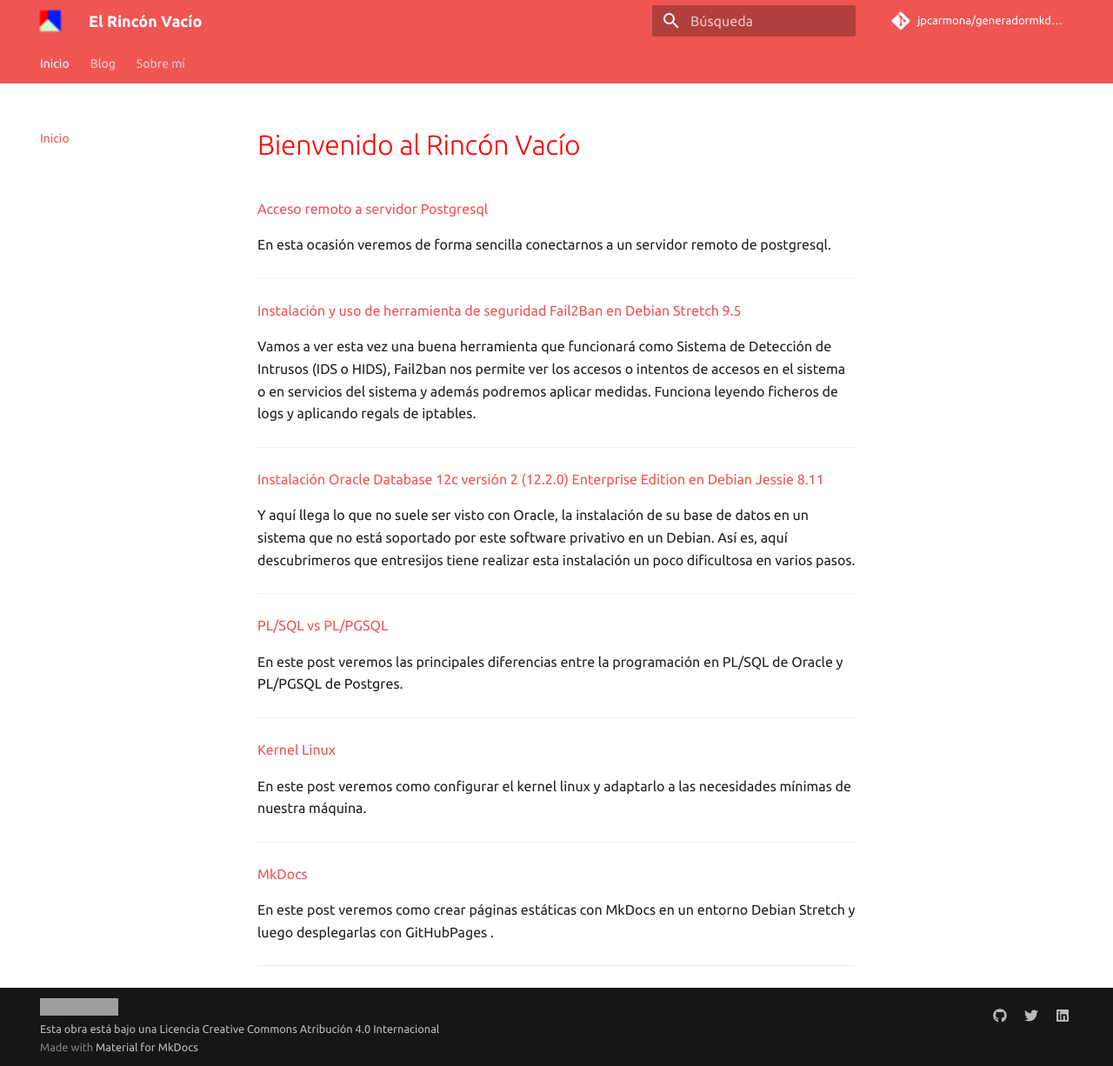
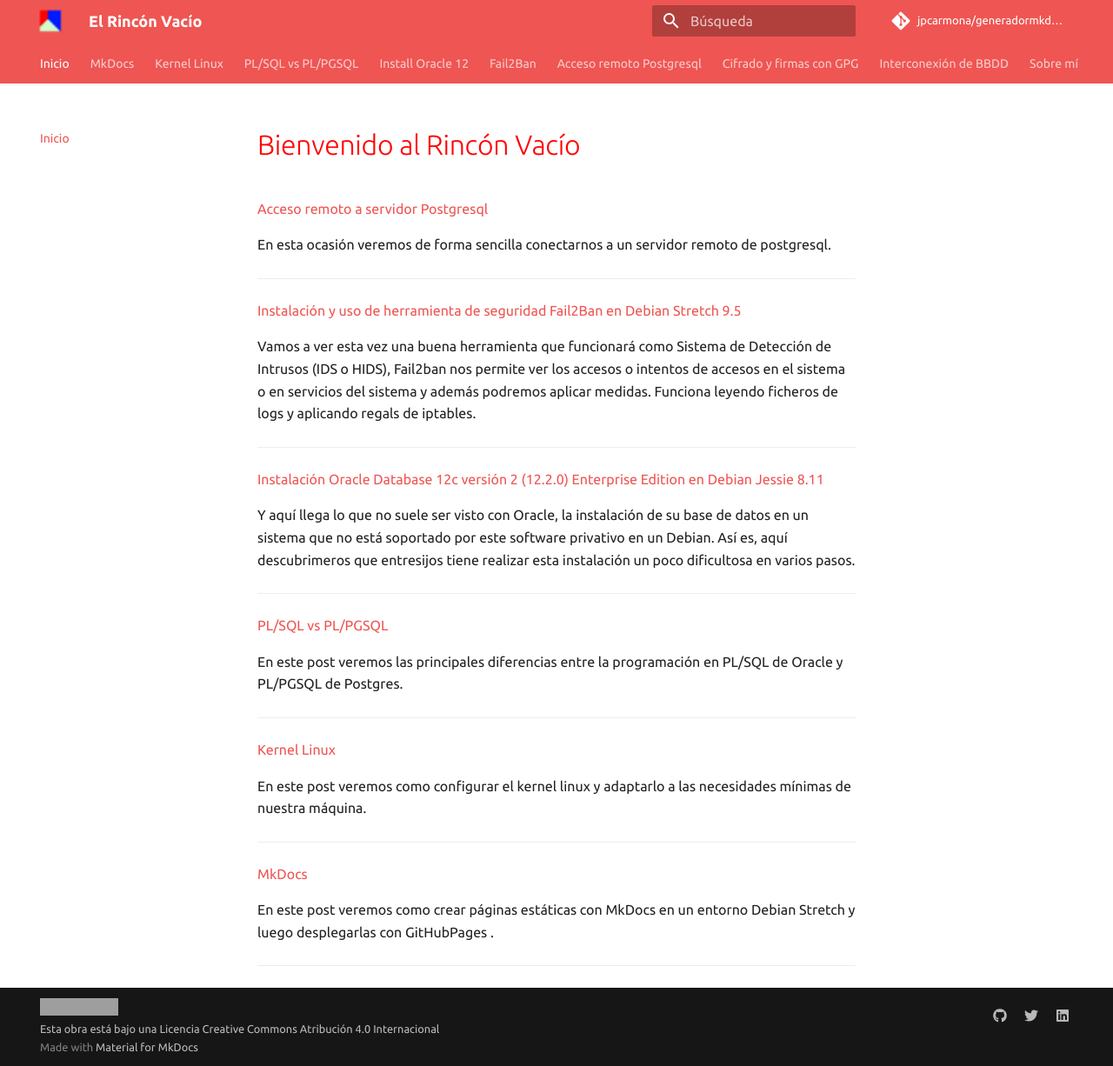
Before and after one commit to jpcarmona/generadormkdocs, an MkDocs documentation site: the page built from docs/index.md, in a window 1280 px wide and 1226 px high. Shown: the whole window at 87% size. Built offline with MkDocs 1.6.1 and Material for MkDocs 9.7.7, drawn with Linux system fonts in a browser that asks for light colours; comment, search, counter and statistics services are not loaded; some of the changed lines change nothing that is shown; grey boxes are pictures that could not be loaded.

Commit message:
Cambio de menú

```diff
--- a/mkdocs.yml
+++ b/mkdocs.yml
@@ -67,13 +67,14 @@
 #Navegación
 nav:
 - Inicio: 'index.md'
-- Blog:
-    - 'MkDocs': 'blog/mkdocs.md'
-    - 'Kernel Linux': 'blog/kernel.md'
-    - 'PL/SQL vs PL/PGSQL': 'blog/plpgsql.md'
-    - 'Install Oracle 12': 'blog/oracleinstall.md'
-    - 'Fail2Ban': 'blog/fail2ban.md'
-    - 'Acceso remoto Postgresql': 'blog/postgresclient.md'
-    - 'Cifrado y firmas con GPG': 'blog/gpg.md'
-    - 'Interconexión de BBDD': 'blog/BBDD_1.md'
+#  - 'Inicio': 'index.md'
+- 'MkDocs': 'blog/mkdocs.md'
+- 'Kernel Linux': 'blog/kernel.md'
+- 'PL/SQL vs PL/PGSQL': 'blog/plpgsql.md'
+- 'Install Oracle 12': 'blog/oracleinstall.md'
+- 'Fail2Ban': 'blog/fail2ban.md'
+- 'Acceso remoto Postgresql': 'blog/postgresclient.md'
+- 'Cifrado y firmas con GPG': 'blog/gpg.md'
+- 'Interconexión de BBDD': 'blog/BBDD_1.md'
 - Sobre mí: 'about.md'
+#  - 'Sobre mí': 'about.md'
```
